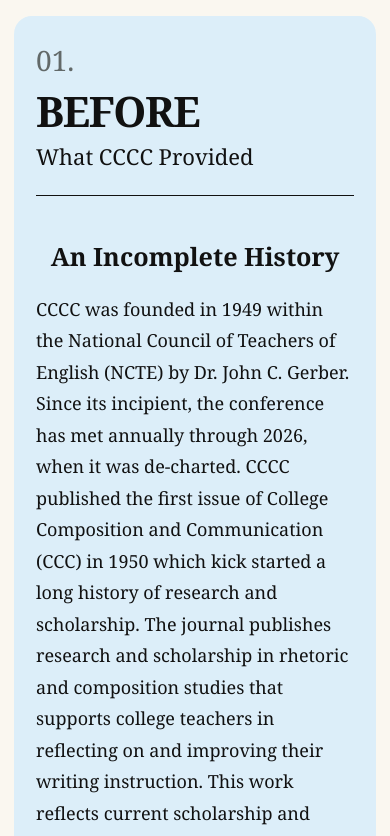
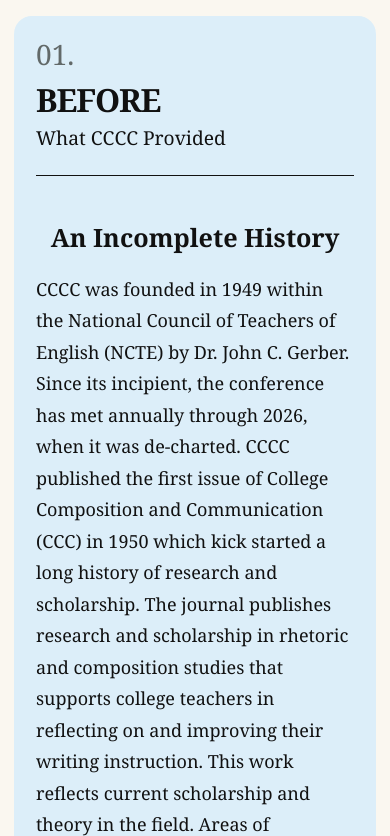
Before and after one commit to SALENROD28/DisputatioCFP, a plain HTML site: page before.html in a window 390 px wide. Shown: the top 836 px of the page. Drawn offline with Linux system fonts and the light colour scheme.

Commit message:
Update style.css

```diff
--- a/style.css
+++ b/style.css
@@ -170,4 +170,18 @@ a:focus-visible {
     justify-self: center;
     text-align: center;
   }
+.section-page {
+  margin-top: clamp(16px, 3vw, 32px);
 }
+
+.content-card {
+  padding: clamp(22px, 4.5vw, 64px);
+}
+
+.section-header h1 {
+  font-size: clamp(2rem, 6vw, 5rem);
+}
+
+.section-subtitle {
+  font-size: clamp(1.2rem, 2.4vw, 2rem);
+}
```
